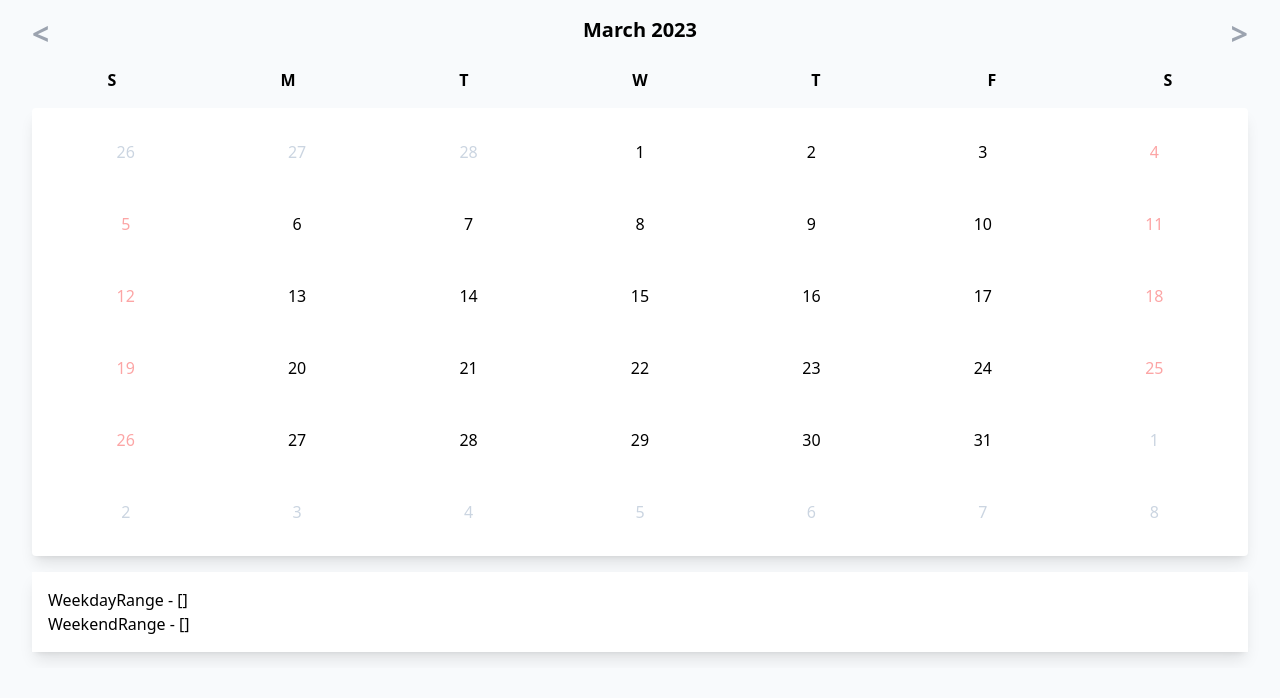
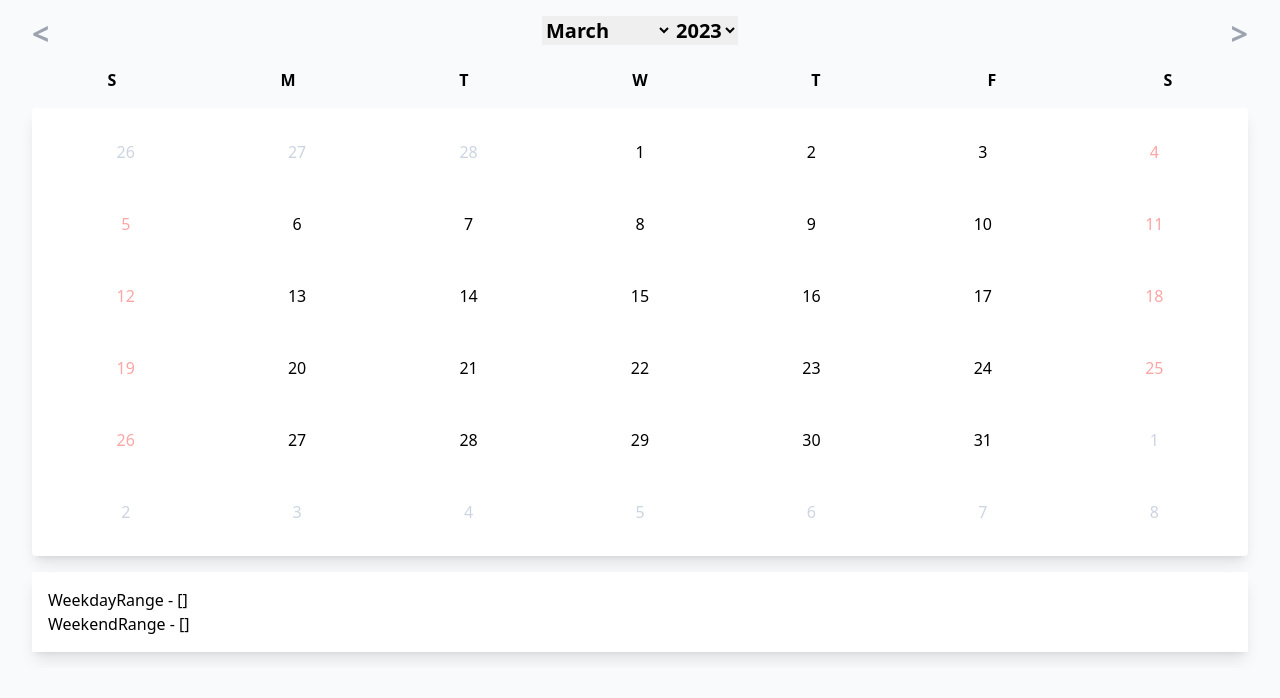
Before and after one commit to bkthigpen/business-day-datepicker-range, a React (Vite) app: page / in a window 1280 px wide. Shown: the top 698 px of the page. Built offline with nearby package versions, Linux system fonts and the light colour scheme.

Commit message:
Adds dropdown functionality

```diff
--- a/src/components/Calendar/DateNav.tsx
+++ b/src/components/Calendar/DateNav.tsx
@@ -1,14 +1,24 @@
-type DateNavProps = {
-  month: string;
+import { v4 as uuidv4 } from 'uuid';
+
+export type DateNavProps = {
+  month: number;
+  monthDropdown: { [type: number]: string };
+  yearDropdown: number[];
   onPrevClick: () => void;
   onNextClick: () => void;
+  onMonthChange: (event: React.ChangeEvent<HTMLSelectElement>) => void;
+  onYearChange: (event: React.ChangeEvent<HTMLSelectElement>) => void;
   year: number;
 };
 
 function DateNav({
   month,
+  monthDropdown,
+  yearDropdown,
   onPrevClick,
   onNextClick,
+  onMonthChange,
+  onYearChange,
   year,
 }: DateNavProps): JSX.Element {
   return (
@@ -21,7 +31,24 @@ function DateNav({
         {'<'}
       </button>
       <div className="text-xl">
-        {month} {year}
+        <select value={month} onChange={onMonthChange}>
+          {Object.entries(monthDropdown).map(([key, value]) => {
+            return (
+              <option key={uuidv4()} value={key}>
+                {value}
+              </option>
+            );
+          })}
+        </select>
+        <select value={year} onChange={onYearChange}>
+          {yearDropdown.map((yearDrop) => {
+            return (
+              <option key={uuidv4()} value={yearDrop}>
+                {yearDrop}
+              </option>
+            );
+          })}
+        </select>
       </div>
       <button
         type="button"
--- a/src/components/Calendar/index.tsx
+++ b/src/components/Calendar/index.tsx
@@ -2,6 +2,7 @@ import { useState } from 'react';
 import { v4 as uuidv4 } from 'uuid';
 import {
   buildCalendar,
+  buildYears,
   currentYearMonthDays,
   dateDetails,
   datesInRange,
@@ -103,6 +104,18 @@ function Calendar() {
     }
   };
 
+  const handleOnYearChange = (
+    event: React.ChangeEvent<HTMLSelectElement>
+  ): void => {
+    setCalendarYear(parseInt(event.currentTarget.value, 10));
+  };
+
+  const handleOnMonthChange = (
+    event: React.ChangeEvent<HTMLSelectElement>
+  ): void => {
+    setCalendarMonth(parseInt(event.currentTarget.value, 10));
+  };
+
   const calendar = buildCalendar(
     maxCalendarRange,
     calendarYearMonthDays.days,
@@ -113,10 +126,14 @@ function Calendar() {
   return (
     <div className="overflow-hidden p-4">
       <DateNav
-        month={monthMap[calendarMonth]}
+        month={calendarMonth}
+        monthDropdown={monthMap}
         onNextClick={handleNextState}
         onPrevClick={handlePrevState}
+        onMonthChange={handleOnMonthChange}
+        onYearChange={handleOnYearChange}
         year={calendarYear}
+        yearDropdown={buildYears}
       />
       <div className="grid grid-cols-7 gap-4 text-center my-4">
         {Object.values(dayOfWeekMap).map((dayOf) => (
--- a/src/utils/date-functions.ts
+++ b/src/utils/date-functions.ts
@@ -180,3 +180,7 @@ export const dayOfWeekMap = {
   Friday: 'F',
   Saturday: 'S',
 } as const;
+
+export const buildYears = [...Array(200).keys()].map((yearArg) => {
+  return yearArg + 1900;
+});
```
